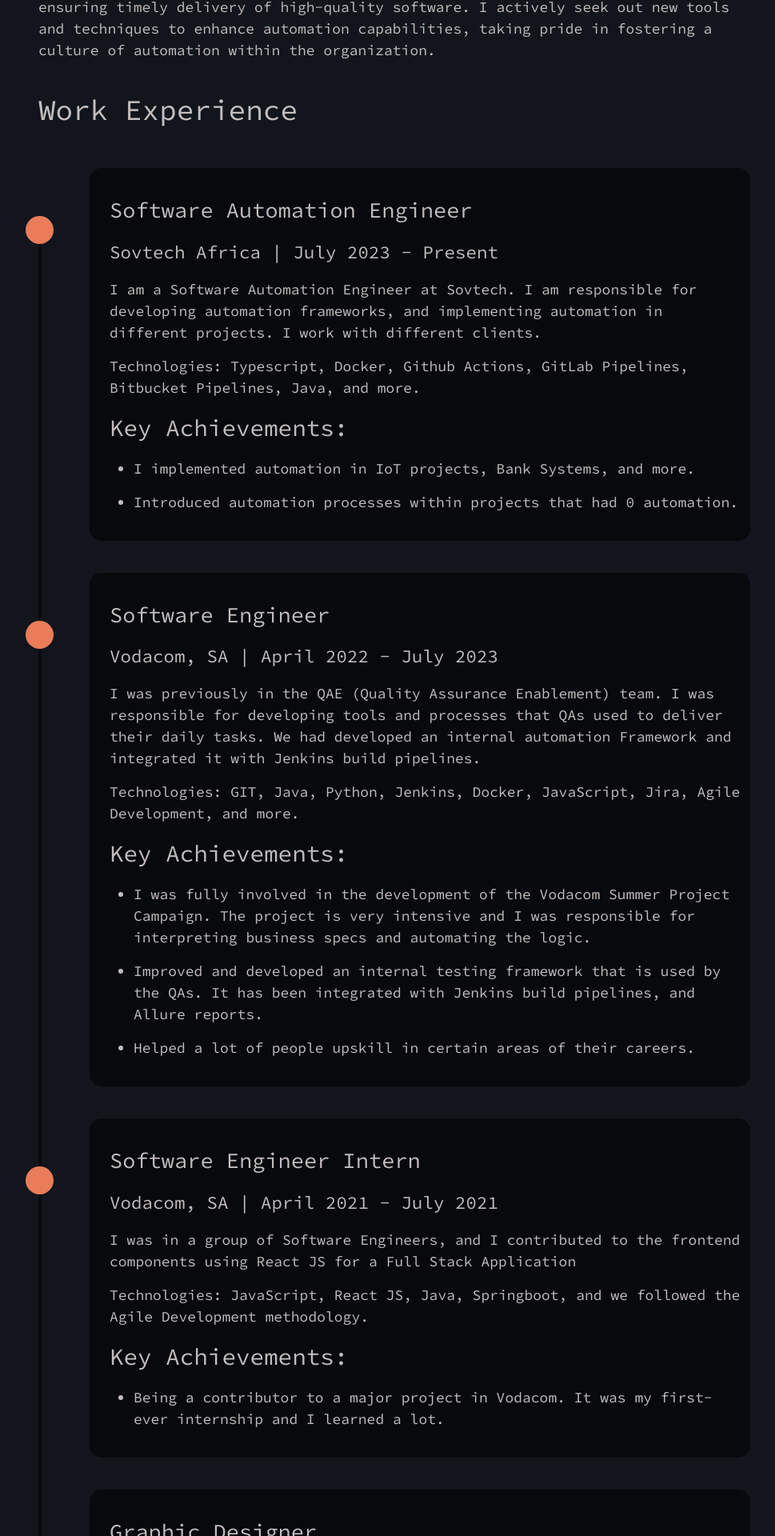
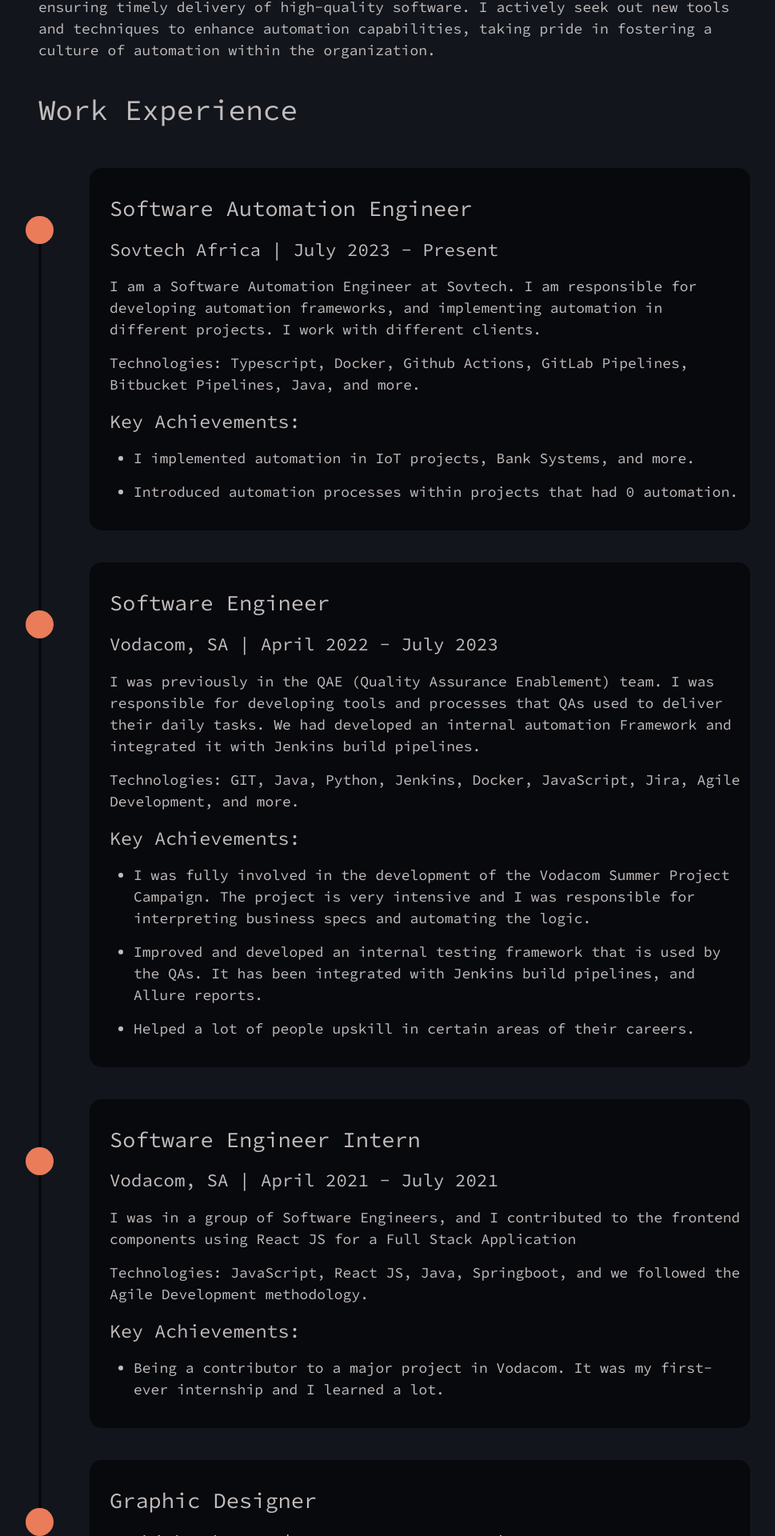
Before and after one commit to feelthedimez/feelthedimez.github.io, a Jekyll site: the page built from about.markdown, in a window 1280 px wide. Shown: the part 519-2439 px from the top of the page at 80% size, without its empty margins (147-1116 px from the left). Built offline with Jekyll 4.4.1, drawn with Linux system fonts in a browser that asks for light colours.

Commit message:
chore(font-fix): Fixed on-palm font size

```diff
--- a/_sass/main-style.scss
+++ b/_sass/main-style.scss
@@ -2,38 +2,37 @@
 
 // Define defaults for each variable.
 
-$base-font-family: 'Source Code Pro', monospace, sans-serif !default;
-$base-font-size:   18px !default;
+$base-font-family: "Source Code Pro", monospace, sans-serif !default;
+$base-font-size: 18px !default;
 $base-font-weight: 400 !default;
-$small-font-size:  $base-font-size * 0.875 !default;
+$small-font-size: $base-font-size * 0.875 !default;
 $base-line-height: 1.5 !default;
 
-$spacing-unit:     30px !default;
+$spacing-unit: 30px !default;
 
 $secondary-color: #273044;
-$dark-background-color: #08090D;
-$bright-color: #EA7C59;
+$dark-background-color: #08090d;
+$bright-color: #ea7c59;
 
-$text-color:       rgb(194, 189, 189) !default;
+$text-color: rgb(194, 189, 189) !default;
 $text-color-light: #c1c8cb;
 
+$background-color: #12151c !default;
 
-$background-color: #12151C !default;
+$brand-color: #2a7ae2 !default;
 
-$brand-color:      #2a7ae2 !default;
-
-$grey-color:       #828282 !default;
+$grey-color: #828282 !default;
 $grey-color-light: lighten($grey-color, 40%) !default;
-$grey-color-dark:  darken($grey-color, 25%) !default;
+$grey-color-light-2: lighten($grey-color, 20%) !default;
+$grey-color-dark: darken($grey-color, 25%) !default;
 
 $table-text-align: left !default;
 
 // Width of the content area
-$content-width:    950px !default;
+$content-width: 950px !default;
 
-$on-palm:          600px !default;
-$on-laptop:        800px !default;
-
+$on-palm: 600px !default;
+$on-laptop: 800px !default;
 
 @mixin media-query($device) {
   @media screen and (max-width: $device) {
@@ -52,8 +51,4 @@
 }
 
 // Import partials.
-@import
-  "sass-style/base",
-  "sass-style/layout",
-  "sass-style/syntax-highlighting"
-;
+@import "sass-style/base", "sass-style/layout", "sass-style/syntax-highlighting";
--- a/_sass/sass-style/_layout.scss
+++ b/_sass/sass-style/_layout.scss
@@ -244,7 +244,7 @@
 
   p li {
     // text-align: justify;
-    @include relative-font-size(1.35);
+    @include relative-font-size(1);
   }
 
   h2 {
@@ -291,8 +291,8 @@
   margin: 50px 0;
 
   p {
-    @include relative-font-size(1.35);
-    color: $text-color-light;
+    @include relative-font-size(1);
+    color: $grey-color-light-2;
   }
 }
 
@@ -352,6 +352,10 @@
         @include relative-font-size(1);
       }
 
+      h3 {
+        @include relative-font-size(1.3);
+      }
+
       &:before {
         content: "";
         background: inherit;
@@ -402,6 +406,10 @@
       .timeline-body {
         @include relative-font-size(1);
 
+        h3 {
+          @include relative-font-size(1.2);
+        }
+
         .timeline-title {
           .badge {
             @include relative-font-size(1.2);
```
